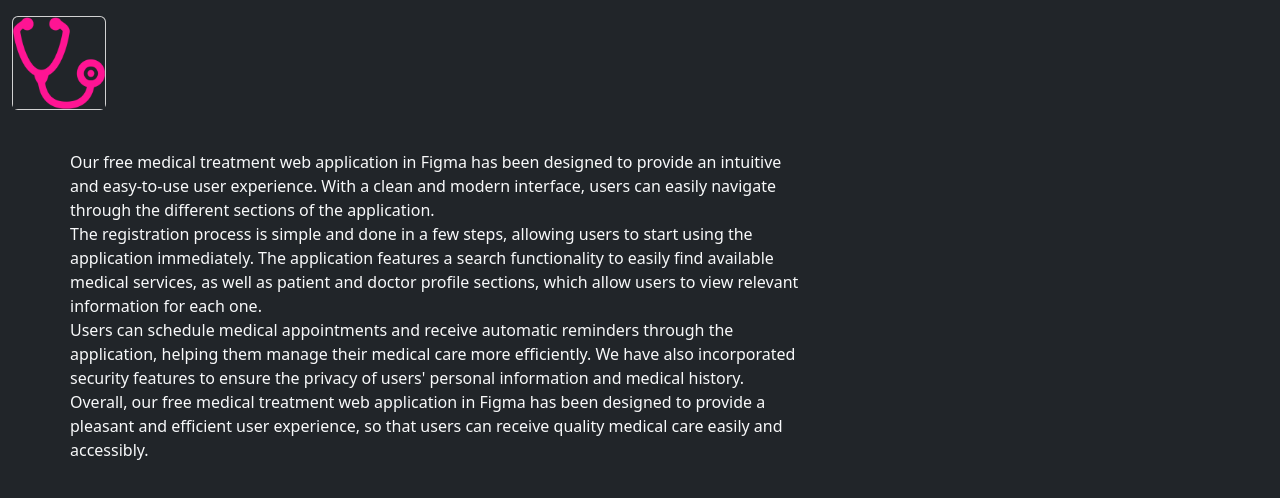
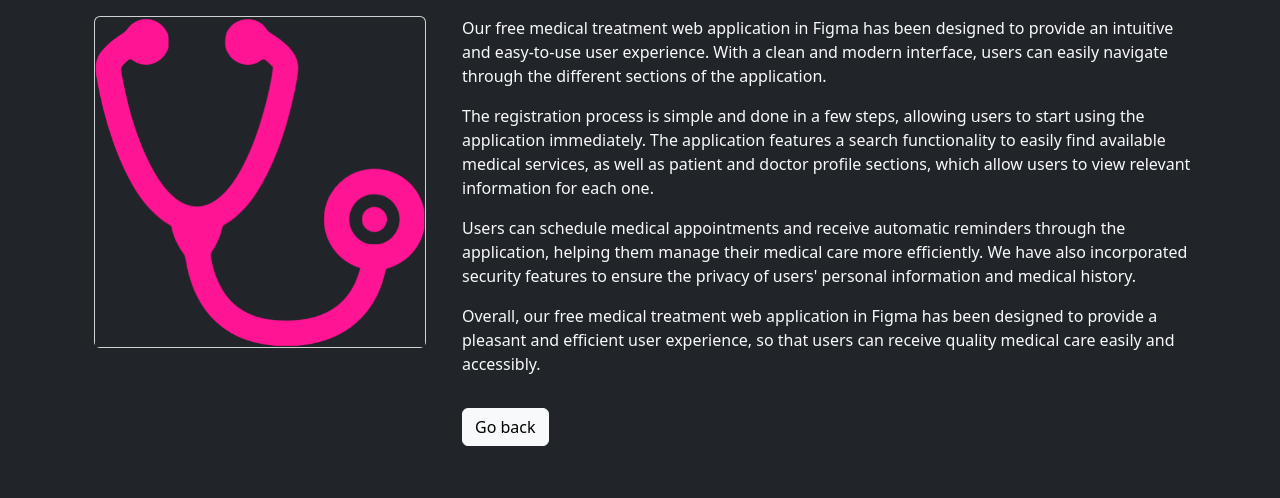
Before and after one commit to jorratmf/Portfolio, a website: page saude.html in a window 1280 px wide. Drawn offline with nearby package versions, Linux system fonts and the light colour scheme.

Commit message:
Add files via upload

```diff
--- a/saude.html
+++ b/saude.html
@@ -1,38 +1,47 @@
 <!DOCTYPE html>
 <html lang="en">
   <head>
-    <meta charset="UTF-8">
-    <meta http-equiv="X-UA-Compatible" content="IE=edge">
-    <meta name="viewport" content="width=device-width, initial-scale=1.0">
+    <meta charset="UTF-8" />
+    <meta http-equiv="X-UA-Compatible" content="IE=edge" />
+    <meta name="viewport" content="width=device-width, initial-scale=1.0" />
     <title>Saude</title>
 
-    <link href="https://cdn.jsdelivr.net/npm/bootstrap@5.3.0-alpha1/dist/css/bootstrap.min.css" rel="stylesheet" integrity="sha384-GLhlTQ8iRABdZLl6O3oVMWSktQOp6b7In1Zl3/Jr59b6EGGoI1aFkw7cmDA6j6gD" crossorigin="anonymous">
-    <script src="https://cdn.jsdelivr.net/npm/bootstrap@5.3.0-alpha1/dist/js/bootstrap.bundle.min.js" integrity="sha384-w76AqPfDkMBDXo30jS1Sgez6pr3x5MlQ1ZAGC+nuZB+EYdgRZgiwxhTBTkF7CXvN" crossorigin="anonymous"></script>
+    <link
+      href="https://cdn.jsdelivr.net/npm/bootstrap@5.3.0-alpha1/dist/css/bootstrap.min.css"
+      rel="stylesheet"
+      integrity="sha384-GLhlTQ8iRABdZLl6O3oVMWSktQOp6b7In1Zl3/Jr59b6EGGoI1aFkw7cmDA6j6gD"
+      crossorigin="anonymous"
+    />
+    <script
+      src="https://cdn.jsdelivr.net/npm/bootstrap@5.3.0-alpha1/dist/js/bootstrap.bundle.min.js"
+      integrity="sha384-w76AqPfDkMBDXo30jS1Sgez6pr3x5MlQ1ZAGC+nuZB+EYdgRZgiwxhTBTkF7CXvN"
+      crossorigin="anonymous"
+    ></script>
   </head>
 
   <body class="bg-dark text-light">
-    <div class="row col-4">
-    <div class="col-12 col-sm-4 py-3 px-4">
+    <div class="container">
+      <div class="row">
+        <div class="col-12 col-md-4 py-3 px-4">
           <div class="card">
-          <img
-            class="card-img-top bg-dark"
-            src="./images/Saude.png"
-            alt="Proyecto 3"
-          />
+            <img class="card-img-top bg-dark float-left mr-3" src="./images/Saude.png" alt="Proyecto 3" />
+          </div>
+        </div>
+        <div class="col-12 col-md-8">
+          <div class="row">
+          </div>
+          <div class="row">
+            <div class="col-12 mt-3">
+              <p>Our free medical treatment web application in Figma has been designed to provide an intuitive and easy-to-use user experience. With a clean and modern interface, users can easily navigate through the different sections of the application.</p>
+              <p>The registration process is simple and done in a few steps, allowing users to start using the application immediately. The application features a search functionality to easily find available medical services, as well as patient and doctor profile sections, which allow users to view relevant information for each one.</p>
+              <p>Users can schedule medical appointments and receive automatic reminders through the application, helping them manage their medical care more efficiently. We have also incorporated security features to ensure the privacy of users' personal information and medical history.</p>
+              <p>Overall, our free medical treatment web application in Figma has been designed to provide a pleasant and efficient user experience, so that users can receive quality medical care easily and accessibly.</p>
+            </div>
+          </div>
+          <div class="col-12">
+            <button onclick="window.location.href = './index.html'" class="btn btn-light my-3">Go back</button>
           </div>
         </div>
       </div>
-    <br>
-    <div class="container">
-        <div class="row col-12 col-sm-8">
-    Our free medical treatment web application in Figma has been designed to provide an intuitive and easy-to-use user experience. With a clean and modern interface, users can easily navigate through the different sections of the application.
-<br>
-The registration process is simple and done in a few steps, allowing users to start using the application immediately. The application features a search functionality to easily find available medical services, as well as patient and doctor profile sections, which allow users to view relevant information for each one.
-<br>
-Users can schedule medical appointments and receive automatic reminders through the application, helping them manage their medical care more efficiently. We have also incorporated security features to ensure the privacy of users' personal information and medical history.
-<br>
-Overall, our free medical treatment web application in Figma has been designed to provide a pleasant and efficient user experience, so that users can receive quality medical care easily and accessibly.
-</div>
     </div>
   </body>
-</html>
```
Lines whose indentation alone changed are shown as unchanged.
